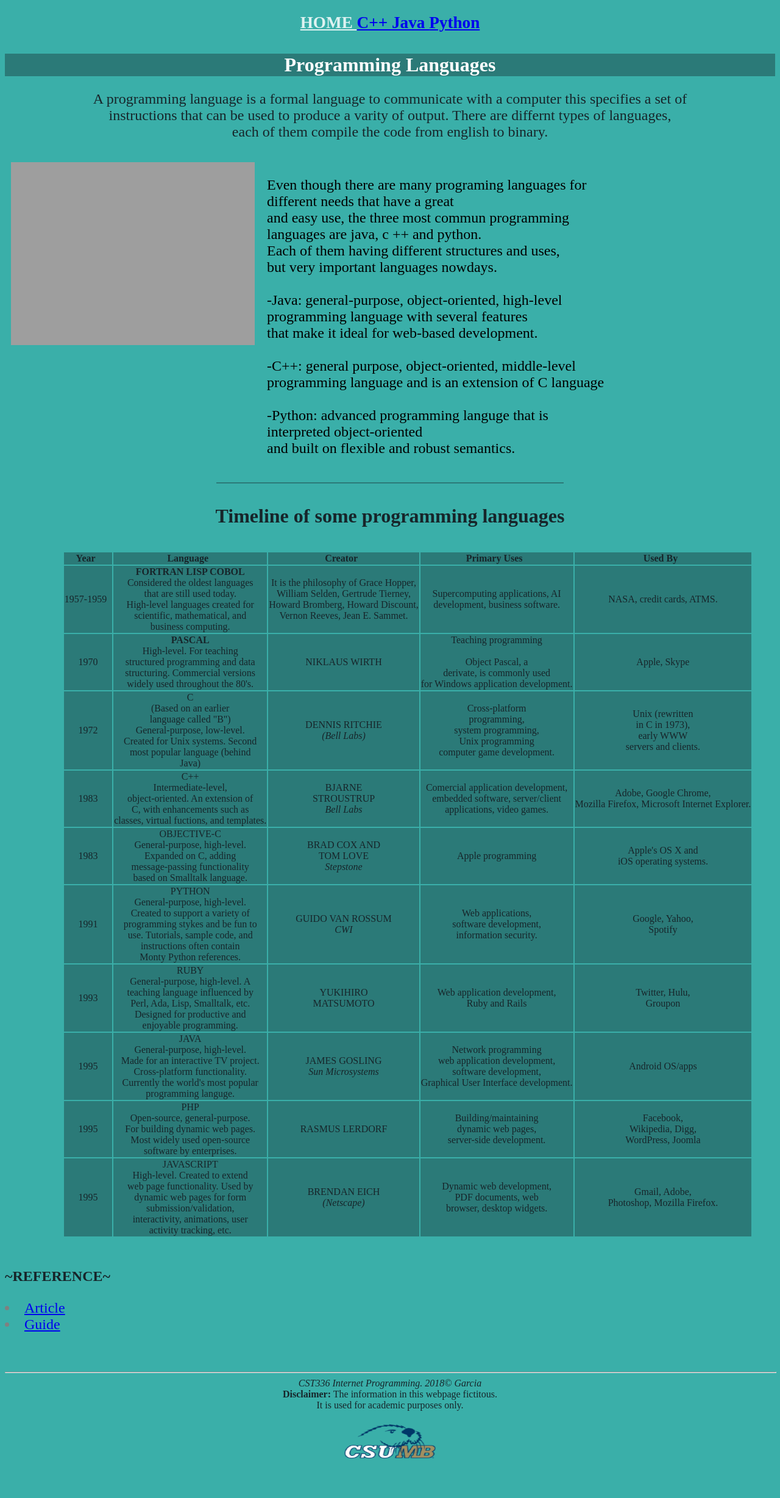
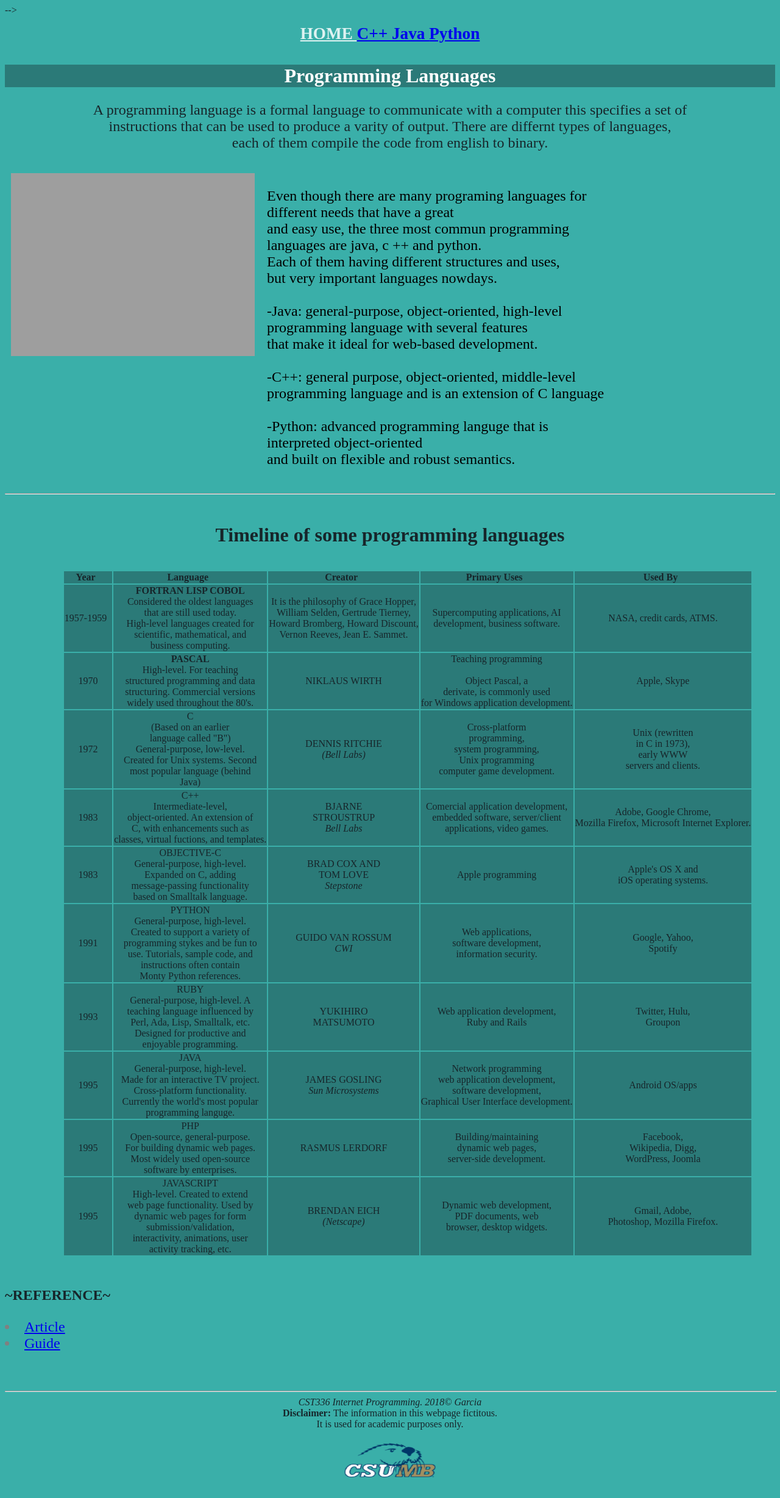
Before and after one commit to IvonneS/cst336, a PHP site: page /hw/hw1/main.php in a window 1280 px wide. Shown: the whole page at 61% size. Before the commit the page ends 2393 px from the top, so only its background shows below. Run offline with PHP 8.4, Linux system fonts and the light colour scheme; grey boxes are pictures that could not be loaded.

Commit message:
updating homework1

```diff
--- a/hw/hw1/css/style.css
+++ b/hw/hw1/css/style.css
@@ -134,3 +134,8 @@
 footer{
     text-align: center;
 }
+.hr {
+    height: 15px;
+  width: "25%";
+  color: #2B7A78;
+}
--- a/hw/hw1/main.php
+++ b/hw/hw1/main.php
@@ -1,12 +1,12 @@
 <!DOCTYPE html>
 <html>
    <head>
-        <meta charset=”utf-8” /> <!--includes most characters from languages-->
+        <!--<meta charset=”utf-8” /> <!--includes most characters from languages-->-->
         <title> Programming Languages </title>
         <link href="css/style.css" rel="stylesheet" type="text/css"/>
         <nav class = "files">
 
-             <a class = "current"href= "main.php"> HOME   </a>
+             <a class = "current" href= "main.php"> HOME   </a>
 
              <a href= "c++.php"> C++  </a>
 
@@ -60,17 +60,19 @@
 
 
 
-           <hr width="45%" size = "2.5" color = "#2B7A78"/>
+           <!--<hr width="45%" size = "2.5" color = "#2B7A78"/>-->
+           <div class="hr"><hr /></div>
+
             <h1 class = "files"> Timeline of some programming languages</h1>
         <div class = "bigTable">
             <table>
 
                 <tr id="table-header">
-                   <td><strong>Year &nbsp</strong></td>
-                   <td><strong>Language &nbsp</strong></td>
-                   <td><strong>Creator &nbsp</strong></td>
-                   <td><strong>Primary Uses &nbsp</strong></td>
-                   <td><strong>Used By &nbsp</strong></td>
+                   <td><strong>Year &nbsp </strong></td>
+                   <td><strong>Language &nbsp </strong></td>
+                   <td><strong>Creator &nbsp </strong></td>
+                   <td><strong>Primary Uses &nbsp </strong></td>
+                   <td><strong>Used By &nbsp </strong></td>
                </tr>
 
                 <tr class="table-row">
```
